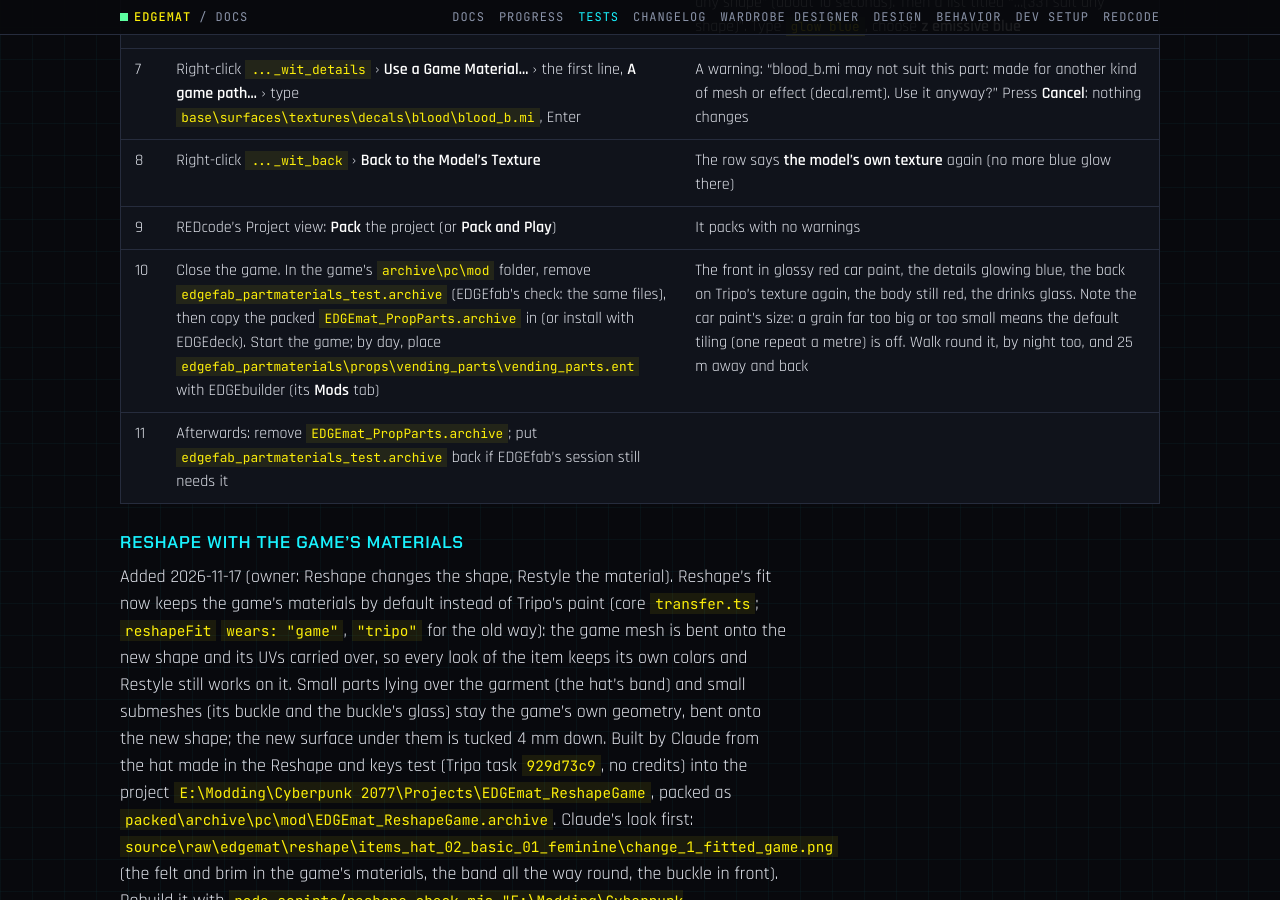
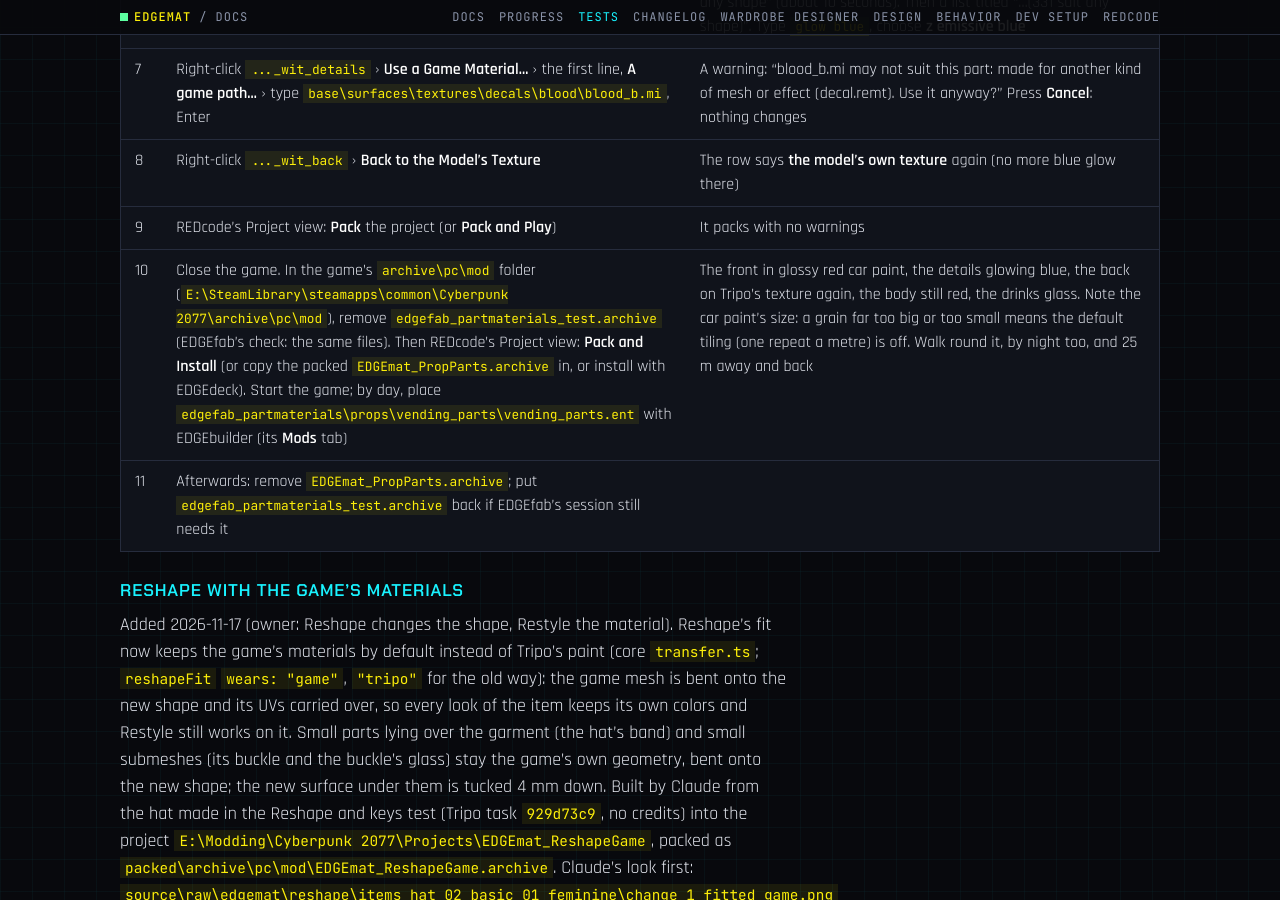
Before and after one commit to Edgemodders/EDGEmat, a Jekyll site: the page built from docs/testing.md, in a window 1280 px wide and 900 px high, scrolled down 54565 px. Built offline with Jekyll 4.4.1, drawn with Linux system fonts in a browser that asks for light colours; our own code applies the rules of GitHub Pages for plain Markdown files.

Commit message:
Testing: the prop parts test's step 10 installs with REDcode's Pack and Install
Co-Authored-By: Claude Opus 5.5 <noreply@anthropic.com>

```diff
--- a/docs/testing.md
+++ b/docs/testing.md
@@ -707,7 +707,7 @@ Added 2026-11-18 (EDGEmat #12; EDGEfab 0.1.0 waits on it). On a material of a me
 | 7 | Right-click `..._wit_details` › **Use a Game Material...** › the first line, **A game path...** › type `base\surfaces\textures\decals\blood\blood_b.mi`, Enter | A warning: "blood_b.mi may not suit this part: made for another kind of mesh or effect (decal.remt). Use it anyway?" Press **Cancel**: nothing changes |
 | 8 | Right-click `..._wit_back` › **Back to the Model's Texture** | The row says **the model's own texture** again (no more blue glow there) |
 | 9 | REDcode's Project view: **Pack** the project (or **Pack and Play**) | It packs with no warnings |
-| 10 | Close the game. In the game's `archive\pc\mod` folder, remove `edgefab_partmaterials_test.archive` (EDGEfab's check: the same files), then copy the packed `EDGEmat_PropParts.archive` in (or install with EDGEdeck). Start the game; by day, place `edgefab_partmaterials\props\vending_parts\vending_parts.ent` with EDGEbuilder (its **Mods** tab) | The front in glossy red car paint, the details glowing blue, the back on Tripo's texture again, the body still red, the drinks glass. Note the car paint's size: a grain far too big or too small means the default tiling (one repeat a metre) is off. Walk round it, by night too, and 25 m away and back |
+| 10 | Close the game. In the game's `archive\pc\mod` folder (`E:\SteamLibrary\steamapps\common\Cyberpunk 2077\archive\pc\mod`), remove `edgefab_partmaterials_test.archive` (EDGEfab's check: the same files). Then REDcode's Project view: **Pack and Install** (or copy the packed `EDGEmat_PropParts.archive` in, or install with EDGEdeck). Start the game; by day, place `edgefab_partmaterials\props\vending_parts\vending_parts.ent` with EDGEbuilder (its **Mods** tab) | The front in glossy red car paint, the details glowing blue, the back on Tripo's texture again, the body still red, the drinks glass. Note the car paint's size: a grain far too big or too small means the default tiling (one repeat a metre) is off. Walk round it, by night too, and 25 m away and back |
 | 11 | Afterwards: remove `EDGEmat_PropParts.archive`; put `edgefab_partmaterials_test.archive` back if EDGEfab's session still needs it | |
 
 ### Reshape with the game's materials
```
